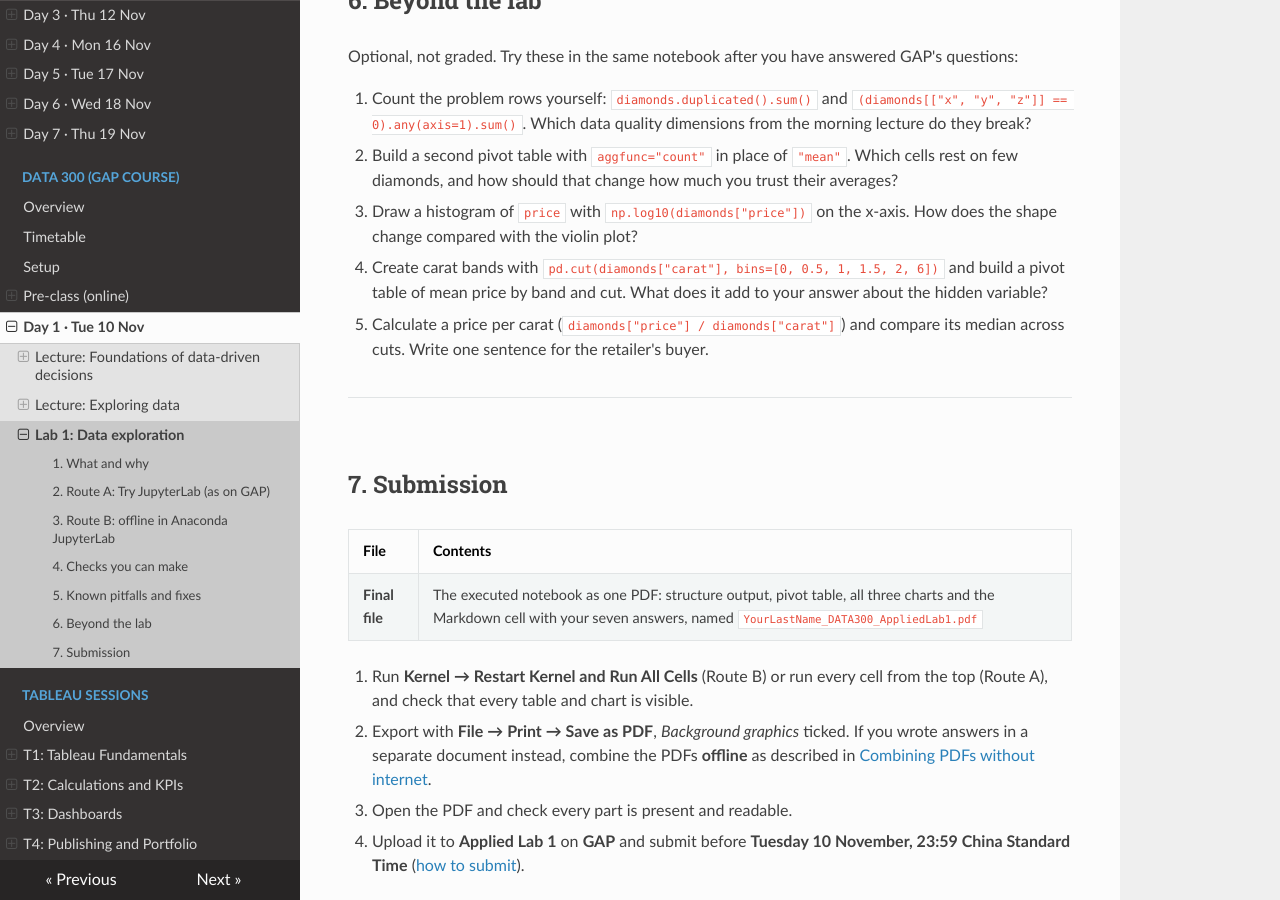
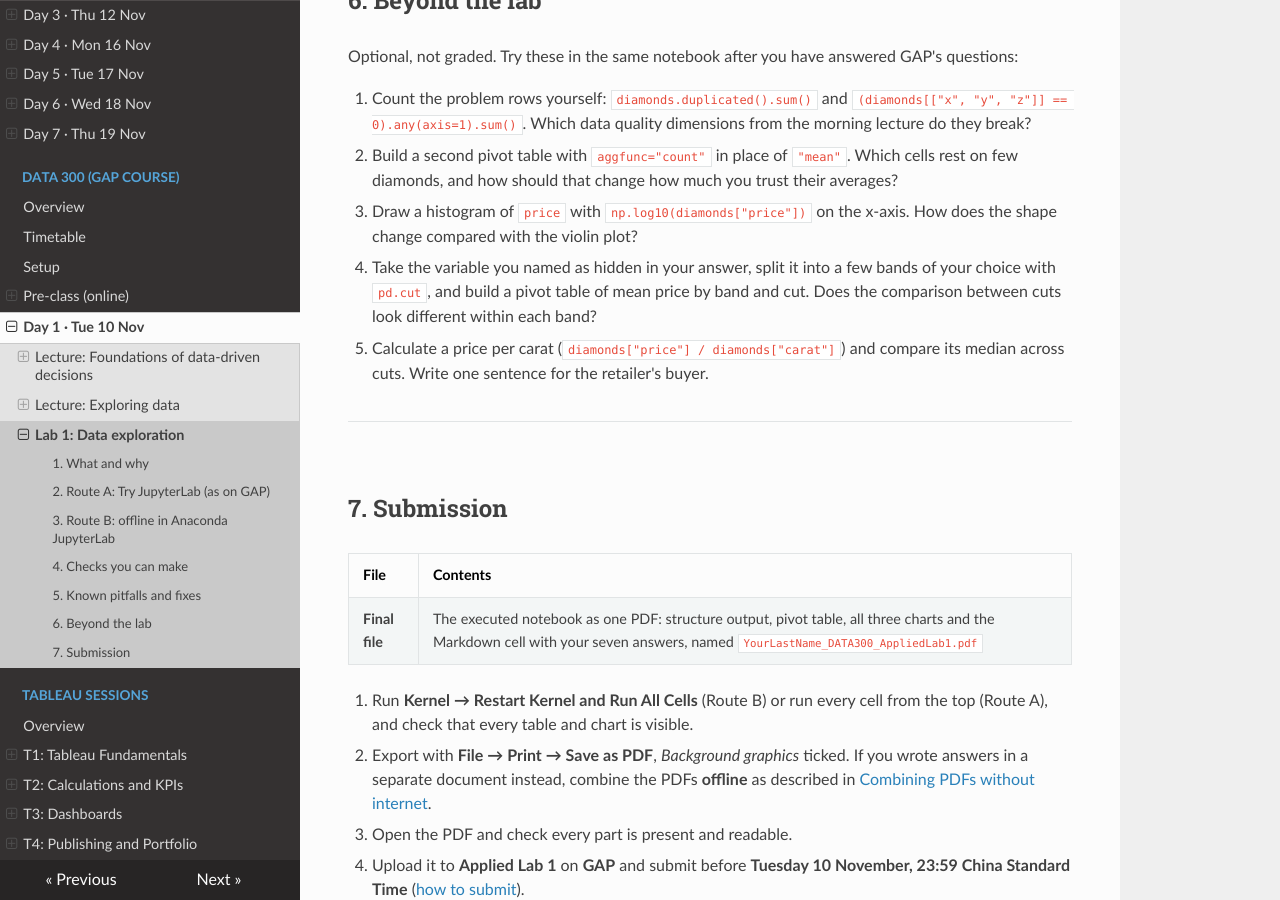
Before and after one commit to Aayush181509/AnalyticsLecture, an MkDocs documentation site: the page built from docs/data300/guides/lab1_data_exploration.md, in a window 1280 px wide and 900 px high, scrolled down 6053 px. Built offline with MkDocs 1.6.1, drawn with Linux system fonts in a browser that asks for light colours; nearby versions of some CDN libraries.

Commit message:
Make Lab 1 beyond-the-lab banding task generic
Co-Authored-By: Claude Opus 5.5 <noreply@anthropic.com>

```diff
--- a/docs/data300/guides/lab1_data_exploration.md
+++ b/docs/data300/guides/lab1_data_exploration.md
@@ -166,7 +166,7 @@ Optional, not graded. Try these in the same notebook after you have answered GAP
 1. Count the problem rows yourself: `diamonds.duplicated().sum()` and `(diamonds[["x", "y", "z"]] == 0).any(axis=1).sum()`. Which data quality dimensions from the morning lecture do they break?
 2. Build a second pivot table with `aggfunc="count"` in place of `"mean"`. Which cells rest on few diamonds, and how should that change how much you trust their averages?
 3. Draw a histogram of `price` with `np.log10(diamonds["price"])` on the x-axis. How does the shape change compared with the violin plot?
-4. Create carat bands with `pd.cut(diamonds["carat"], bins=[0, 0.5, 1, 1.5, 2, 6])` and build a pivot table of mean price by band and cut. What does it add to your answer about the hidden variable?
+4. Take the variable you named as hidden in your answer, split it into a few bands of your choice with `pd.cut`, and build a pivot table of mean price by band and cut. Does the comparison between cuts look different within each band?
 5. Calculate a price per carat (`diamonds["price"] / diamonds["carat"]`) and compare its median across cuts. Write one sentence for the retailer's buyer.
 
 ---
```
